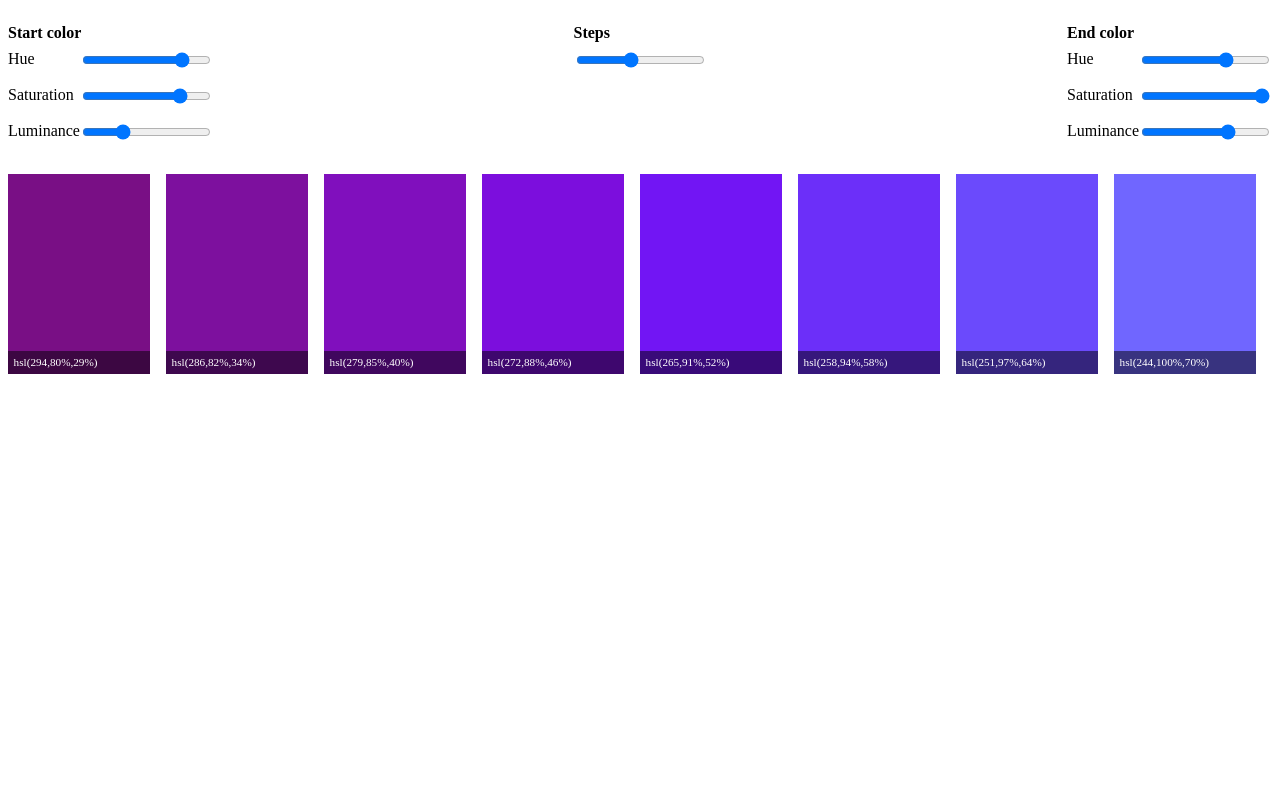
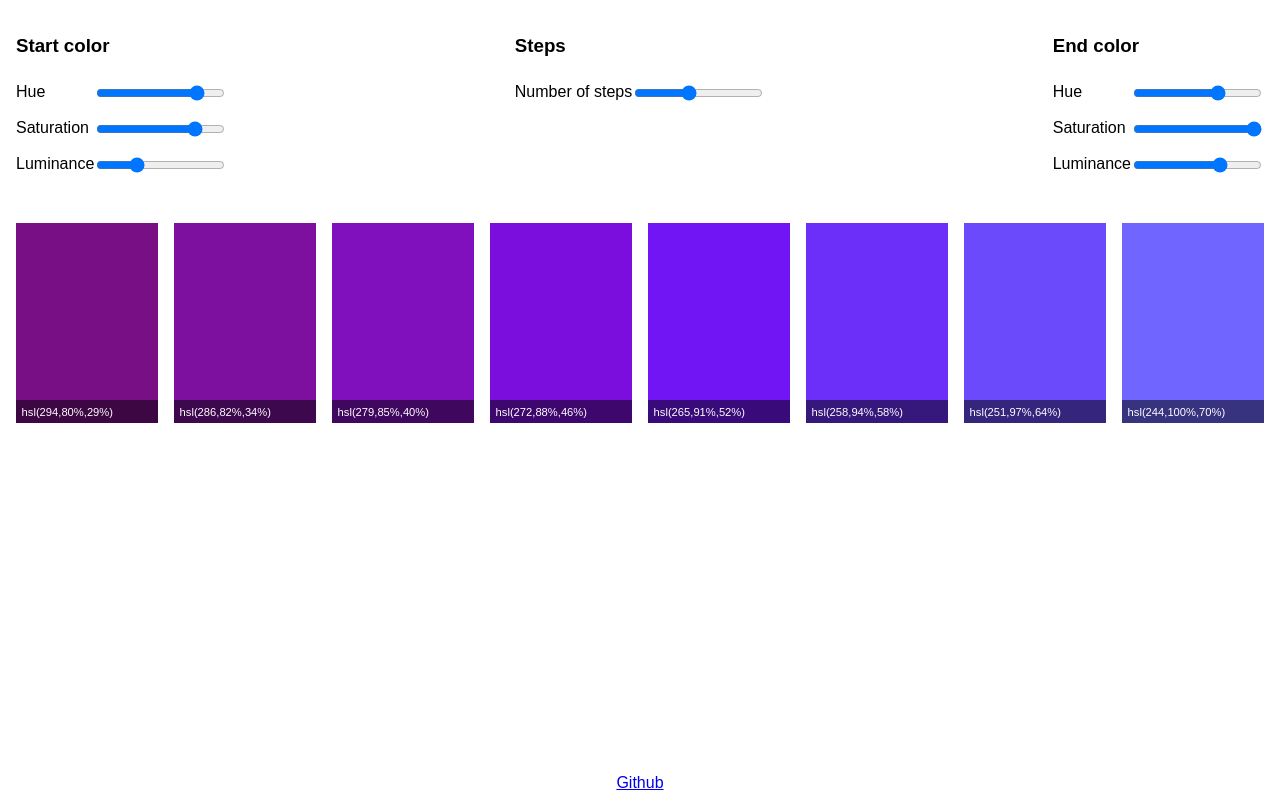
Before and after one commit to renanlecaro/colorscalegenerator, a plain HTML site: page index.html in a window 1280 px wide. Drawn offline with Linux system fonts and the light colour scheme.

Commit message:
added footer and some fixes to css

```diff
--- a/index.html
+++ b/index.html
@@ -11,27 +11,29 @@
 
 
 <form id="parameters">
-<p>
+<div>
 
-<strong>Start color</strong>
+<h3>Start color</h3>
 
 <label>Hue <input type="range" value="294" id="h0" min="0" max="360"></label>
 <label>Saturation <input type="range" value="80" id="s0" min="0" max="100"></label>
 <label>Luminance <input type="range" value="29" id="l0" min="0" max="100"></label>
-</p>
-<p>
-  <strong>Steps</strong>
-<label><input type="range"  value="8" id="steps" min="3" max="15"></label>
-</p>
-<p>
-<strong>End color</strong>
+</div>
+<div>
+  <h3>Steps</h3>
+<label>Number of steps<input type="range"  value="8" id="steps" min="3" max="15"></label>
+</div>
+<div>
+<h3>End color</h3>
 <label>Hue <input type="range" value="244" id="h1" min="0" max="360"></label>
 <label>Saturation <input type="range" value="100" id="s1" min="0" max="100"></label>
 <label>Luminance <input type="range" value="70" id="l1" min="0" max="100"></label>
-</p>
+</div>
 </form>
 <div id="result"></div>
-
+<footer>
+<a href="https://github.com/renanlecaro/colorscalegenerator">Github</a>
+</footer>
 <script>
 function bi(id){
   return document.getElementById(id)
@@ -107,15 +109,27 @@ bi('parameters').addEventListener('input',rerender,true)
   </script>
 
 <style>
+
+  body{
+    font-family: sans-serif;
+    margin: 1em;
+  }
+  *{
+    box-sizing: border-box;
+  }
+  form{
+    margin-bottom:2em;
+  }
   label{
     display: block;
     padding: 0.5em 0;
     display: flex;
     justify-content: space-between;
+    margin: 0;
   }
   #result{
 display: flex;
-  width: 100%;
+
   overflow: hidden;
   flex-wrap: wrap;
   margin:0 -0.5em;
@@ -141,8 +155,15 @@ display: flex;
   #parameters{
     display: flex;
     justify-content: space-between;
+
   }
-
+  footer{
+    position: fixed;left: 0;
+    right: 0;
+    bottom: 0;
+    text-align: center;
+    padding: 0.5em;
+  }
 </style>
 </body>
 </html>
```
